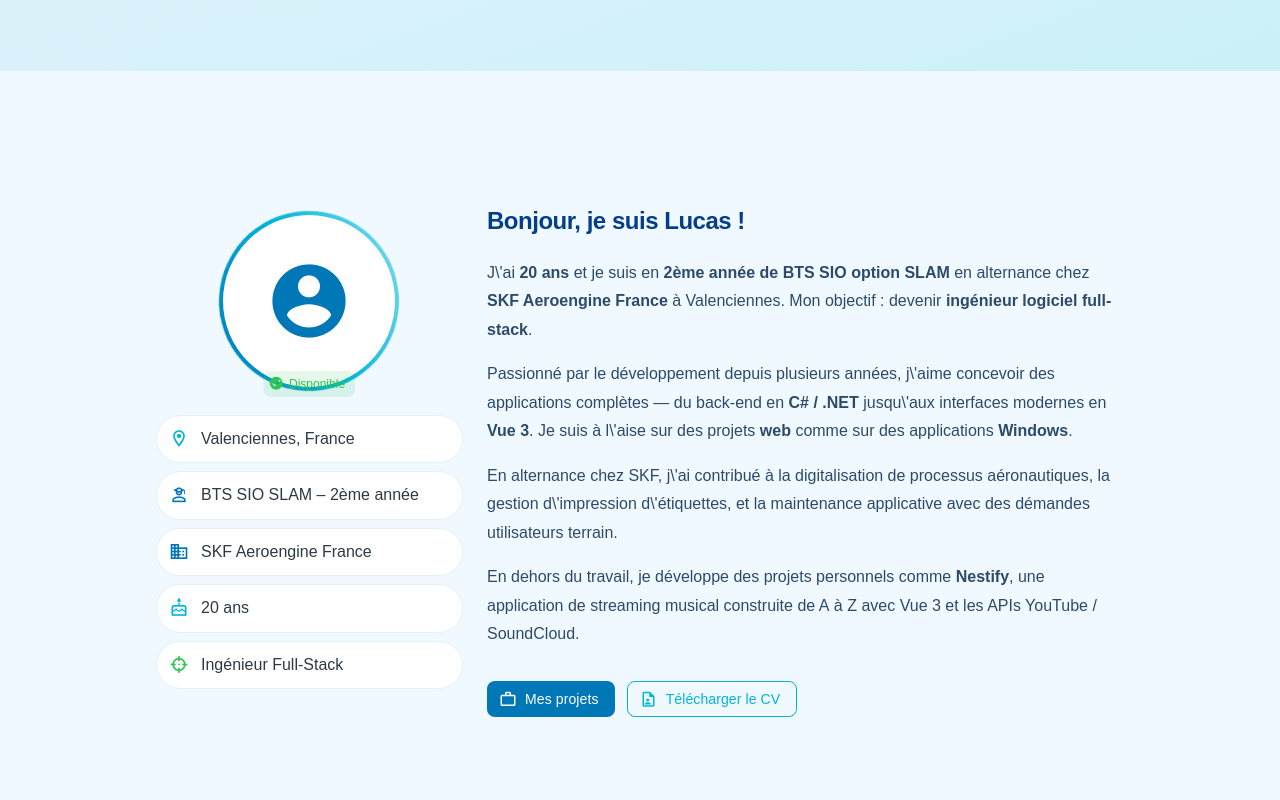
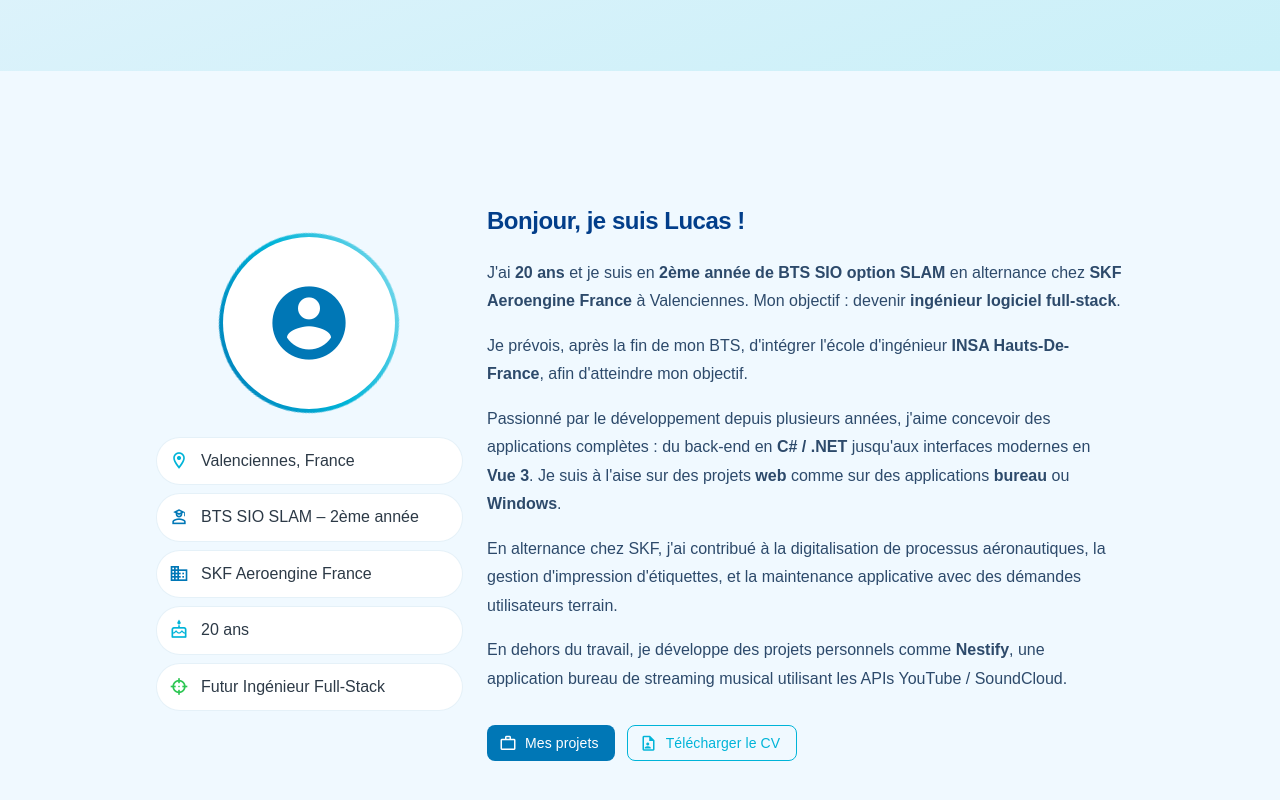
Before and after one commit to lucasrxyz/blue-portofolio, a Vue app in the folder blue/: page /about in a window 1280 px wide. Shown: the part 436-1236 px from the top of the page. Built offline with nearby package versions, Linux system fonts and the light colour scheme.

Commit message:
push corrections des json

```diff
--- a/blue/src/components/AppFooter.vue
+++ b/blue/src/components/AppFooter.vue
@@ -17,7 +17,7 @@
           <!-- Gauche : nom et tagline -->
           <v-col cols="12" md="4" class="text-center text-md-left">
             <div class="font-display footer-name">Lucas Deudon</div>
-            <div class="footer-tagline">D&eacute;veloppeur Full-Stack &bull; BTS SIO SLAM</div>
+            <div class="footer-tagline">Développeur Full-Stack &bull; BTS SIO SLAM</div>
           </v-col>
 
           <!-- Centre : liens rapides -->
@@ -93,7 +93,7 @@ const socials = [
     label: 'LinkedIn'
   },
   {
-    href: 'mailto:lucas.deudon@gmail.com',
+    href: 'mailto:lucas.deudon04@gmail.com',
     icon: 'mdi-email',
     label: 'Email'
   }
--- a/blue/src/components/AppNavbar.vue
+++ b/blue/src/components/AppNavbar.vue
@@ -64,7 +64,7 @@
   >
     <div class="drawer-header pa-6">
       <div class="font-display text-h6 gradient-text font-weight-bold">Lucas Deudon</div>
-      <div class="text-body-2 text-medium-emphasis mt-1">D&eacute;veloppeur Full-Stack</div>
+      <div class="text-body-2 text-medium-emphasis mt-1">Développeur Full-Stack</div>
     </div>
     <v-divider />
     <v-list nav class="pa-4">
--- a/blue/src/components/ImageGallery.vue
+++ b/blue/src/components/ImageGallery.vue
@@ -28,8 +28,7 @@
     <div v-else class="no-images text-center py-6">
       <v-icon size="48" color="secondary" class="mb-2">mdi-image-multiple-outline</v-icon>
       <p class="text-body-2 text-medium-emphasis">
-        Les captures d\'&eacute;cran seront affich&eacute;es ici.<br />
-        Placez vos images dans <code>public/projects/{{ projectId }}/</code>
+        Les captures d'écran seront affichées ici.<br />
       </p>
     </div>
 
--- a/blue/src/data/projects.js
+++ b/blue/src/data/projects.js
@@ -5,7 +5,7 @@ const projects = [
   {
     id: 'repairstation',
     title: 'RepairStation',
-    subtitle: 'Application web de gestion de r&eacute;paration de roulements',
+    subtitle: 'Application full-stack de gestion de r&eacute;paration de roulements',
     description:
       'Application compl&egrave;te de digitalisation des services commerciaux et de r&eacute;paration de SKF Aeroengine France. ' +
       'L\'application couvre les processus <strong>channel, repair et emballage</strong> sur la cha&icirc;ne de r&eacute;paration de roulements pour moteurs d\'avions. ' +
@@ -18,7 +18,7 @@ const projects = [
     tech: ['Vue 3', 'Vuetify', 'VueX', 'Vue Router', 'C# .NET 9.0', 'ASP.NET Core', 'SQL Server (SSMS)', 'REST API'],
     category: 'Web Full-Stack',
     context: 'Mission alternance &ndash; SKF Aeroengine France',
-    period: '2024 &ndash; 2025',
+    period: '2024 - 2026',
     color: 'primary',
     icon: 'mdi-cog-sync',
     images: [
--- a/blue/src/views/AboutView.vue
+++ b/blue/src/views/AboutView.vue
@@ -27,11 +27,6 @@
                     <v-icon size="88" color="primary">mdi-account-circle</v-icon>
                   </div>
                 </div>
-                <div class="avatar-badge">
-                  <v-chip color="success" size="small" prepend-icon="mdi-check-circle" class="font-display">
-                    Disponible
-                  </v-chip>
-                </div>
               </div>
               <div class="mt-6 d-flex flex-column ga-2">
                 <v-card v-for="info in quickInfos" :key="info.label" class="info-chip-card pa-3" rounded="xl" elevation="0">
@@ -49,26 +44,29 @@
               <h2 class="font-display text-h4 font-weight-bold mb-5 about-hello">Bonjour, je suis Lucas&nbsp;!</h2>
               <div class="about-text">
                 <p>
-                  J\'ai <strong>20&nbsp;ans</strong> et je suis en
+                  J'ai <strong>20&nbsp;ans</strong> et je suis en
                   <strong>2&egrave;me ann&eacute;e de BTS SIO option SLAM</strong>
                   en alternance chez <strong>SKF Aeroengine France</strong> &agrave; Valenciennes.
                   Mon objectif&nbsp;: devenir <strong>ing&eacute;nieur logiciel full-stack</strong>.
                 </p>
                 <p class="mt-4">
-                  Passionn&eacute; par le d&eacute;veloppement depuis plusieurs ann&eacute;es, j\'aime concevoir des
-                  applications compl&egrave;tes &mdash; du back-end en <strong>C# / .NET</strong> jusqu\'aux
-                  interfaces modernes en <strong>Vue&nbsp;3</strong>. Je suis &agrave; l\'aise sur des projets
-                  <strong>web</strong> comme sur des applications <strong>Windows</strong>.
+                  Je prévois, après la fin de mon BTS, d'intégrer l'école d'ingénieur <b>INSA Hauts-De-France</b>,
+                  afin d'atteindre mon objectif.
                 </p>
                 <p class="mt-4">
-                  En alternance chez SKF, j\'ai contribu&eacute; &agrave; la digitalisation de processus
-                  a&eacute;ronautiques, la gestion d\'impression d\'&eacute;tiquettes,
+                  Passionn&eacute; par le d&eacute;veloppement depuis plusieurs ann&eacute;es, j'aime concevoir des
+                  applications compl&egrave;tes : du back-end en <strong>C# / .NET</strong> jusqu'aux
+                  interfaces modernes en <strong>Vue&nbsp;3</strong>. Je suis &agrave; l'aise sur des projets
+                  <strong>web</strong> comme sur des applications <b>bureau</b> ou <strong>Windows</strong>.
+                </p>
+                <p class="mt-4">
+                  En alternance chez SKF, j'ai contribu&eacute; &agrave; la digitalisation de processus
+                  a&eacute;ronautiques, la gestion d'impression d'&eacute;tiquettes,
                   et la maintenance applicative avec des d&eacute;mandes utilisateurs terrain.
                 </p>
                 <p class="mt-4">
                   En dehors du travail, je d&eacute;veloppe des projets personnels comme
-                  <strong>Nestify</strong>, une application de streaming musical construite de A&nbsp;&agrave;&nbsp;Z
-                  avec Vue&nbsp;3 et les APIs YouTube / SoundCloud.
+                  <strong>Nestify</strong>, une application bureau de streaming musical utilisant les APIs YouTube / SoundCloud.
                 </p>
               </div>
               <div class="d-flex ga-3 mt-8 flex-wrap">
@@ -242,7 +240,7 @@ const quickInfos = [
   { icon: 'mdi-account-school-outline', label: 'BTS SIO SLAM &ndash; 2&egrave;me ann&eacute;e', color: 'primary' },
   { icon: 'mdi-domain',                 label: 'SKF Aeroengine France',              color: 'primary' },
   { icon: 'mdi-cake-variant-outline',   label: '20&nbsp;ans',                        color: 'secondary' },
-  { icon: 'mdi-target',                 label: 'Ing&eacute;nieur Full-Stack',        color: 'success' }
+  { icon: 'mdi-target',                 label: 'Futur Ing&eacute;nieur Full-Stack',        color: 'success' }
 ]
 
 const skillCategories = [
--- a/blue/src/views/NotFoundView.vue
+++ b/blue/src/views/NotFoundView.vue
@@ -46,7 +46,7 @@
               prepend-icon="mdi-home-outline"
               elevation="0"
             >
-              Retour &agrave; l\'accueil
+              Retour &agrave; l'accueil
             </v-btn>
             <v-btn
               to="/projects"
```
Also changed, not shown: 1 other file (tests, documents, lock files or other folders).
